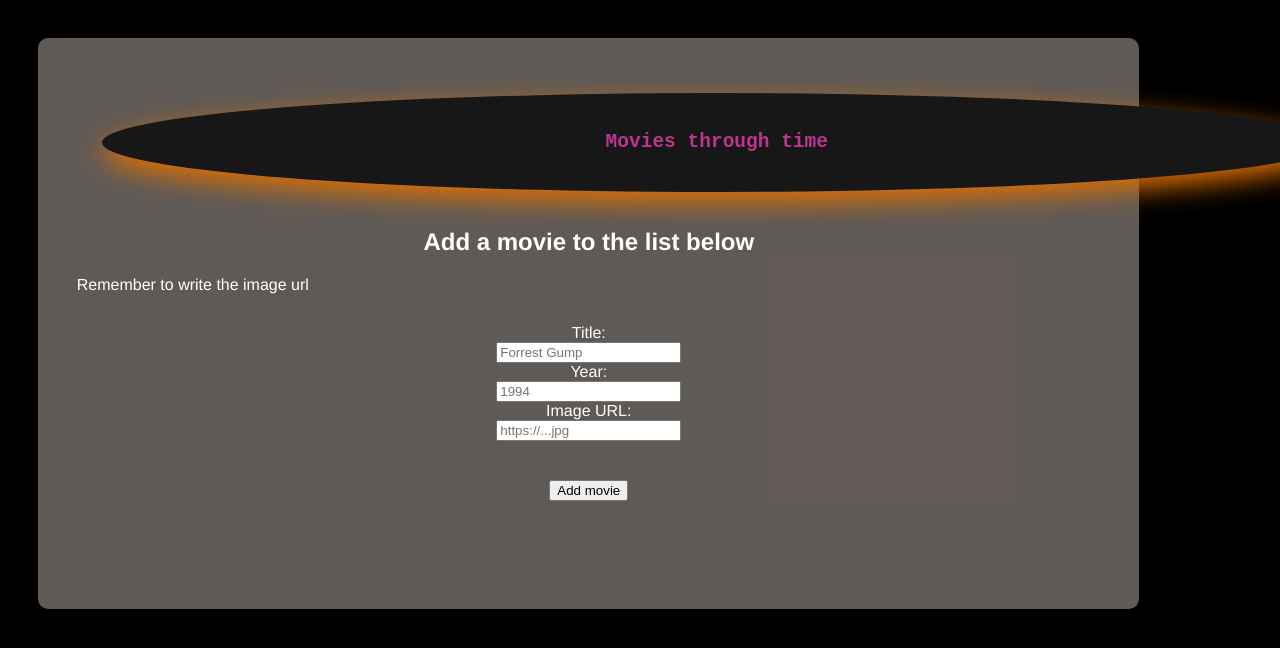
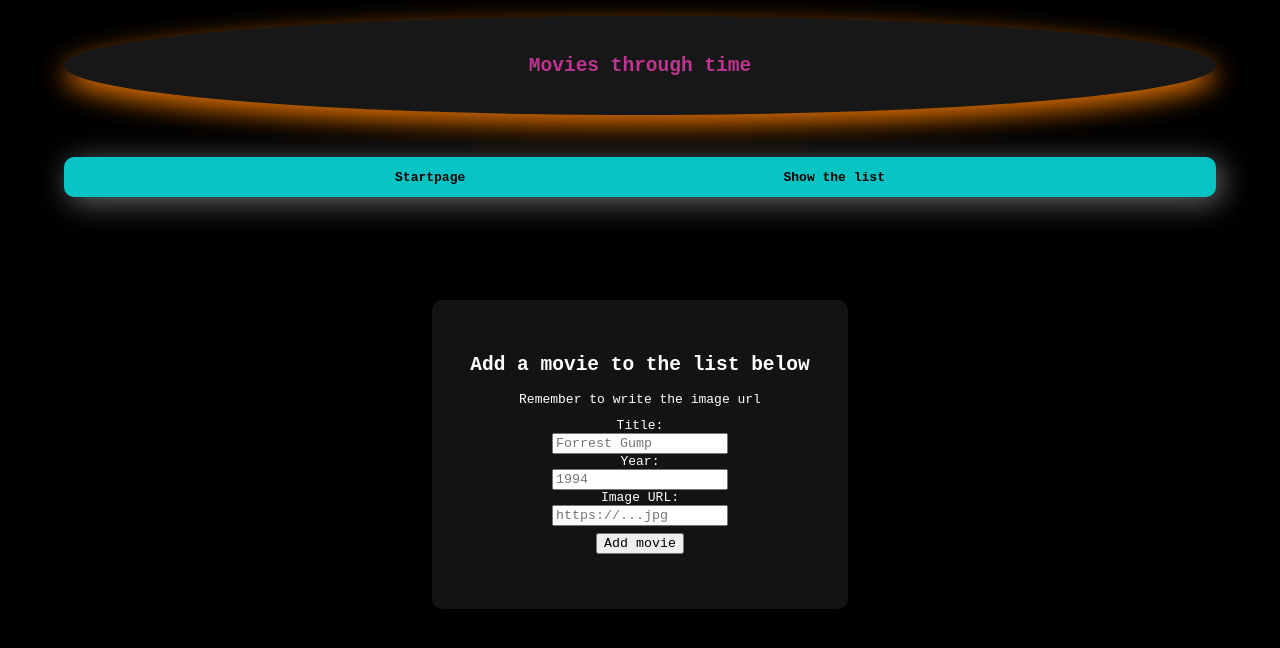
Before and after one commit to PetraElgemyr/graphql-exercise, a website: page src/public/addMovieForm.html in a window 1280 px wide. Drawn offline with Linux system fonts and the light colour scheme.

Commit message:
trying vercel

```diff
--- a/src/public/addMovieForm.html
+++ b/src/public/addMovieForm.html
@@ -11,6 +11,10 @@
 <body>
     <section class="main__section">
         <header><h1>Movies through time</h1></header>
+
+        <nav class="navMenu"><a href="./index.html">Startpage</a> <a href="./showMovieList.html">Show the list</a></nav>
+
+        <div class="formContainer">
         <h2>Add a movie to the list below</h2>
         <span>Remember to write the image url</span>
         <form id="addForm">
@@ -23,7 +27,7 @@
             <input id="imgUrl" type="text" placeholder="https://...jpg" />
             <button id="addMovie" type="button">Add movie</button>
         </form>
-
+          </div>
                         <!-- <div id="rootList"></div> -->
     </div>
     </section>
--- a/src/public/css/addMovieForm.css
+++ b/src/public/css/addMovieForm.css
@@ -1,11 +1,17 @@
+* {
+	box-sizing: border-box;
+	font-family: monospace;
+}
+
 html,
 body {
 	overflow-x: hidden;
 	padding: 0;
 	margin: 0;
-	font-family: 'Lucida Sans', 'Lucida Sans Regular', 'Lucida Grande', 'Lucida Sans Unicode', Geneva, Verdana, sans-serif;
+	/* font-family: 'Lucida Sans', 'Lucida Sans Regular', 'Lucida Grande', 'Lucida Sans Unicode', Geneva, Verdana, sans-serif; */
 	color: white;
-	font-family: 'Franklin Gothic Medium', 'Arial Narrow', Arial, sans-serif;
+	/* font-family: 'Franklin Gothic Medium', 'Arial Narrow', Arial, sans-serif; */
+	overflow-x: hidden;
 }
 
 body {
@@ -13,11 +19,11 @@ body {
 }
 
 .main__section {
-	margin: 3%;
-	background-color: rgba(176, 164, 157, 0.549);
-	padding: 3%;
-	border-radius: 10px;
-	width: 80vw;
+	width: 100%;
+	display: flex;
+	flex-direction: column;
+	justify-content: center;
+	align-items: center;
 }
 
 header {
@@ -29,9 +35,39 @@ header {
 	align-items: center;
 }
 
+nav.navMenu {
+	background-color: rgb(7, 196, 196);
+	width: 90vw;
+	padding: 1%;
+	border-radius: 10px;
+	box-shadow: 5px 5px 30px rgb(107, 107, 107);
+	margin: 2%;
+	margin-bottom: 5%;
+	display: flex;
+	flex-direction: row;
+	justify-content: space-evenly;
+}
+
+nav.navMenu a {
+	text-decoration: none;
+	font-weight: 600;
+	color: black;
+}
+
+.formContainer {
+	display: flex;
+	flex-direction: column;
+	justify-content: space-evenly;
+	align-items: center;
+	background-color: rgba(50, 50, 50, 0.382);
+	padding: 3%;
+	border-radius: 10px;
+	margin: 3%;
+}
+
 h1 {
 	border-radius: 50%;
-	font-family: monospace;
+	/* font-family: monospace; */
 	box-shadow: 0 10px 27px rgb(222, 111, 0);
 	background-color: rgb(23, 23, 23);
 	width: 90vw;
@@ -43,7 +79,7 @@ section > h2 {
 	text-align: center;
 }
 
-section > form {
+form#addForm {
 	display: flex;
 	flex-direction: column;
 	justify-content: center;
--- a/src/public/css/main.css
+++ b/src/public/css/main.css
@@ -1,10 +1,16 @@
+* {
+	box-sizing: border-box;
+	overflow-x: hidden;
+	font-family: monospace;
+}
+
 body {
 	display: flex;
 	flex-direction: column;
 	justify-content: flex-start;
 	align-items: center;
 	background-color: black;
-	font-family: monospace;
+	/* font-family: monospace; */
 	color: white;
 }
 
@@ -22,11 +28,12 @@ header {
 	flex-direction: column;
 	justify-content: flex-start;
 	align-items: center;
+	padding: 20px;
 }
 
 h1 {
 	border-radius: 50%;
-	font-family: monospace;
+	/* font-family: monospace; */
 	box-shadow: 0 10px 27px rgb(222, 111, 0);
 	background-color: rgb(23, 23, 23);
 	width: 90vw;
@@ -78,7 +85,7 @@ li {
 }
 
 li > a {
-	font-family: monospace;
+	/* font-family: monospace; */
 	color: black;
 	text-decoration: none;
 }
--- a/src/public/css/newMovieAdded.css
+++ b/src/public/css/newMovieAdded.css
@@ -1,7 +1,13 @@
+* {
+	box-sizing: border-box;
+	font-family: monospace;
+}
+
 html,
 body {
 	background-color: rgb(40, 40, 40);
 	color: white;
+	overflow-x: hidden;
 }
 
 .container__main {
@@ -22,7 +28,7 @@ header {
 
 h1 {
 	border-radius: 50%;
-	font-family: monospace;
+	/* font-family: monospace; */
 	box-shadow: 0 10px 27px rgb(222, 111, 0);
 	background-color: rgb(23, 23, 23);
 	width: 90vw;
--- a/src/public/css/showList.css
+++ b/src/public/css/showList.css
@@ -1,7 +1,13 @@
+* {
+	box-sizing: border-box;
+	font-family: monospace;
+}
+
 html,
 body {
 	background-color: black;
 	color: white;
+	overflow-x: hidden;
 }
 
 div#rootList {
@@ -24,7 +30,7 @@ header {
 
 h1 {
 	border-radius: 50%;
-	font-family: monospace;
+	/* font-family: monospace; */
 	/* box-shadow: 0 10px 27px rgb(222, 111, 0); */
 	background-color: rgb(23, 23, 23);
 	width: 90vw;
@@ -37,7 +43,7 @@ h1 {
 nav.navMenu {
 	background-color: rgb(7, 196, 196);
 	width: 90vw;
-	padding: 2%;
+	padding: 1%;
 	border-radius: 10px;
 	box-shadow: 5px 5px 30px rgb(107, 107, 107);
 	margin: 2%;
```
Also changed, not shown: package.json (+8 -26 lines), src/api/resolvers/index.js (renamed from src/resolvers/index.js, +3 -5 lines), src/api/server.js (added, +44 -0 lines), src/server.js (deleted, +0 -64 lines), vercel.json (added), 2 other files.
